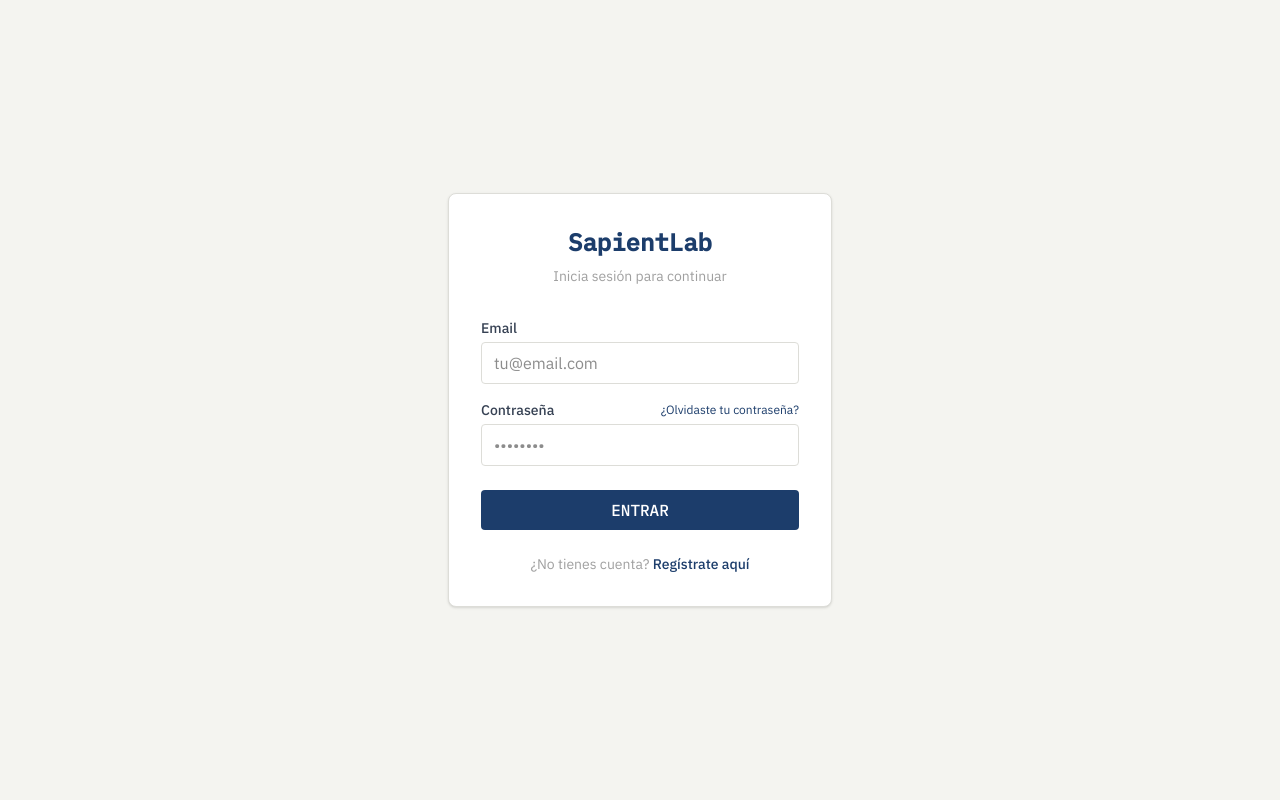
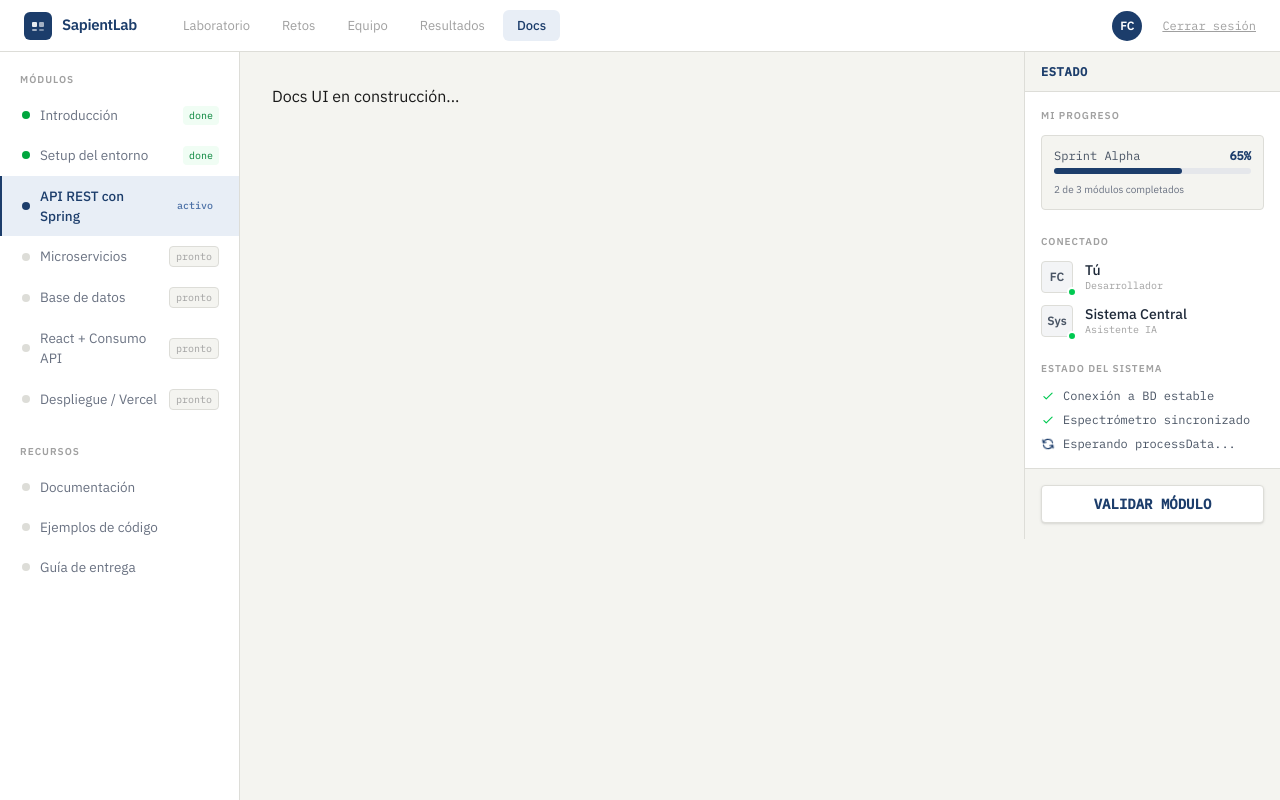
Before and after one commit to Sapient-Lab/Frontend, a React (Vite) app: page /app/docs in a window 1280 px wide. Before the commit this address led to /login. Built offline with nearby package versions, Linux system fonts and the light colour scheme.

Commit message:
Nuevo Index

```diff
--- a/src/App.tsx
+++ b/src/App.tsx
@@ -3,6 +3,7 @@ import RootLayout from './components/layout/RootLayout'
 import Login from './pages/Login'
 import Onboarding from './pages/Onboarding'
 import LabWorkspace from './pages/LabWorkspace'
+import Dashboard from './pages/Dashboard'
 import { ProjectProvider } from './context/ProjectContext'
 
 export default function App() {
@@ -14,11 +15,14 @@ export default function App() {
 
           <Route path="/onboarding" element={<Onboarding />} />
 
-          <Route path="/app" element={
-            <RootLayout>
-              <LabWorkspace />
-            </RootLayout>
-          } />
+          <Route path="/app" element={<RootLayout><Dashboard /></RootLayout>} />
+          <Route path="/app/lab" element={<RootLayout><LabWorkspace /></RootLayout>} />
+
+          {/* Placeholder para otras rutas */}
+          <Route path="/app/retos" element={<RootLayout><div className="p-8">Retos UI en construcción...</div></RootLayout>} />
+          <Route path="/app/equipo" element={<RootLayout><div className="p-8">Equipo UI en construcción...</div></RootLayout>} />
+          <Route path="/app/resultados" element={<RootLayout><div className="p-8">Resultados UI en construcción...</div></RootLayout>} />
+          <Route path="/app/docs" element={<RootLayout><div className="p-8">Docs UI en construcción...</div></RootLayout>} />
 
           {/* Redirigir la raíz al login */}
           <Route path="*" element={<Navigate to="/login" replace />} />
--- a/src/components/layout/Topbar.tsx
+++ b/src/components/layout/Topbar.tsx
@@ -1,23 +1,27 @@
-import { useNavigate } from 'react-router-dom'
+import { useNavigate, useLocation } from 'react-router-dom'
 import type { NavItem } from '../../types/navigation'
 
 const navItems: NavItem[] = [
-  { label: 'Laboratorio', path: '/lab' },
-  { label: 'Retos', path: '/retos' },
-  { label: 'Equipo', path: '/equipo' },
-  { label: 'Resultados', path: '/resultados' },
-  { label: 'Docs', path: '/docs' },
+  { label: 'Laboratorio', path: '/app/lab' },
+  { label: 'Retos', path: '/app/retos' },
+  { label: 'Equipo', path: '/app/equipo' },
+  { label: 'Resultados', path: '/app/resultados' },
+  { label: 'Docs', path: '/app/docs' },
 ]
 
 export default function Topbar() {
-  const currentPath = '/lab' // luego esto vendrá del router
+  const location = useLocation()
+  const currentPath = location.pathname
   const navigate = useNavigate()
 
   return (
     <header className="h-[52px] bg-surface border-b border-lab-border flex items-center px-6 gap-8 sticky top-0 z-50">
 
       {/* Brand */}
-      <div className="flex items-center gap-2.5 font-semibold text-[15px] text-accent tracking-tight">
+      <div
+        onClick={() => navigate('/app')}
+        className="flex items-center gap-2.5 font-semibold text-[15px] text-accent tracking-tight cursor-pointer hover:opacity-80 transition-opacity"
+      >
         <div className="w-7 h-7 bg-accent rounded-md flex items-center justify-center">
           <svg width="16" height="16" viewBox="0 0 16 16" fill="none">
             <rect x="2" y="4" width="5" height="5" rx="1" fill="white" opacity="0.9"/>
@@ -32,10 +36,11 @@ export default function Topbar() {
       {/* Nav */}
       <nav className="flex gap-1 flex-1">
         {navItems.map((item) => {
-          const isActive = currentPath === item.path
+          const isActive = currentPath.startsWith(item.path)
           return (
             <button
               key={item.path}
+              onClick={() => navigate(item.path)}
               className={`px-3.5 py-1.5 rounded-md text-[13px] transition-all cursor-pointer border-none
                 ${isActive
                   ? 'bg-accent-light text-accent font-medium'
--- /dev/null
+++ b/src/pages/Dashboard.tsx
@@ -0,0 +1,86 @@
+import { useNavigate } from 'react-router-dom';
+import { useProject } from '../context/ProjectContext';
+
+export default function Dashboard() {
+  const navigate = useNavigate();
+  const { projectMode } = useProject();
+
+  return (
+    <div className="h-full w-full overflow-y-auto bg-[#fbfbfb] p-8">
+
+      {/* Header Resumen */}
+      <div className="mb-8">
+        <h1 className="text-2xl font-semibold text-gray-800 tracking-tight mb-2">
+          Hola, FC. Bienvenido a tu entorno.
+        </h1>
+        <p className="text-sm text-gray-500 max-w-2xl">
+          {projectMode === 'solo'
+            ? 'Este es tu espacio personal. Aquí puedes ver alertas, documentación y avances sin distracciones de equipo.'
+            : 'Este es el resumen de tu proyecto de equipo. Mantente al día con los últimos documentos, logs y el agente IA.'}
+        </p>
+      </div>
+
+      {/* Grid General */}
+      <div className="grid grid-cols-1 md:grid-cols-2 lg:grid-cols-3 gap-6">
+
+        {/* Atajo 1: IA / Laboratorio */}
+        <div
+          onClick={() => navigate('/app/lab')}
+          className="bg-white border border-lab-border rounded-xl p-5 shadow-sm hover:shadow-md transition-all cursor-pointer group flex flex-col items-start"
+        >
+          <div className="w-10 h-10 rounded bg-accent-light flex items-center justify-center text-accent mb-4 group-hover:bg-accent group-hover:text-white transition-colors">
+            <svg width="20" height="20" fill="none" viewBox="0 0 24 24" stroke="currentColor">
+              <path strokeLinecap="round" strokeLinejoin="round" strokeWidth="2" d="M13 10V3L4 14h7v7l9-11h-7z" />
+            </svg>
+          </div>
+          <h2 className="text-lg font-medium text-gray-800 mb-1">Ir al Laboratorio</h2>
+          <p className="text-xs text-gray-500 mb-4">Abre tu IDE, inicia un chat con el agente IA y revisa tu terminal.</p>
+          <span className="text-xs font-semibold text-accent mt-auto group-hover:underline">Abrir espacio &rarr;</span>
+        </div>
+
+        {/* Atajo 2: Documentos */}
+        <div
+          onClick={() => navigate('/app/docs')}
+          className="bg-white border border-lab-border rounded-xl p-5 shadow-sm hover:shadow-md transition-all cursor-pointer group flex flex-col items-start"
+        >
+          <div className="w-10 h-10 rounded bg-blue-50 flex items-center justify-center text-blue-600 mb-4 group-hover:bg-blue-600 group-hover:text-white transition-colors">
+            <svg width="20" height="20" fill="none" viewBox="0 0 24 24" stroke="currentColor">
+              <path strokeLinecap="round" strokeLinejoin="round" strokeWidth="2" d="M9 12h6m-6 4h6m2 5H7a2 2 0 01-2-2V5a2 2 0 012-2h5.586a1 1 0 01.707.293l5.414 5.414a1 1 0 01.293.707V19a2 2 0 01-2 2z" />
+            </svg>
+          </div>
+          <h2 className="text-lg font-medium text-gray-800 mb-1">Documentos</h2>
+          <p className="text-xs text-gray-500 mb-4">Publica un nuevo documento de investigación o revisa los subidos.</p>
+          <span className="text-xs font-semibold text-blue-600 mt-auto group-hover:underline">Ver y crear docs &rarr;</span>
+        </div>
+
+        {/* Info Box: Estado */}
+        <div className="bg-surface border border-lab-border rounded-xl p-5 shadow-sm flex flex-col">
+          <h2 className="text-[10px] font-mono font-bold text-muted uppercase tracking-wider mb-4 border-b border-lab-border pb-2">Resumen de Actividad</h2>
+          <div className="flex-1 space-y-4">
+            <div className="flex items-center gap-3">
+              <div className="w-2 h-2 rounded-full bg-green-500"></div>
+              <div className="text-xs">
+                <span className="font-semibold text-gray-700">Sistema listo</span>
+                <p className="text-gray-500 text-[10px] mt-0.5">Todos los servicios operando al 100%.</p>
+              </div>
+            </div>
+            <div className="flex items-center gap-3">
+              <div className="w-2 h-2 rounded-full bg-accent"></div>
+              <div className="text-xs">
+                <span className="font-semibold text-gray-700">1 Tarea pendiente</span>
+                <p className="text-gray-500 text-[10px] mt-0.5">Revisar resultados en el Laboratorio.</p>
+              </div>
+            </div>
+            <div className="flex items-center gap-3">
+              <div className="w-2 h-2 rounded-full bg-yellow-400"></div>
+              <div className="text-xs">
+                <span className="font-semibold text-gray-700">Actualización</span>
+                <p className="text-gray-500 text-[10px] mt-0.5">Nuevo recurso añadido a Docs hace 2 hrs.</p>
+              </div>
+            </div>
+          </div>
+        </div>
+      </div>
+    </div>
+  );
+}
```
